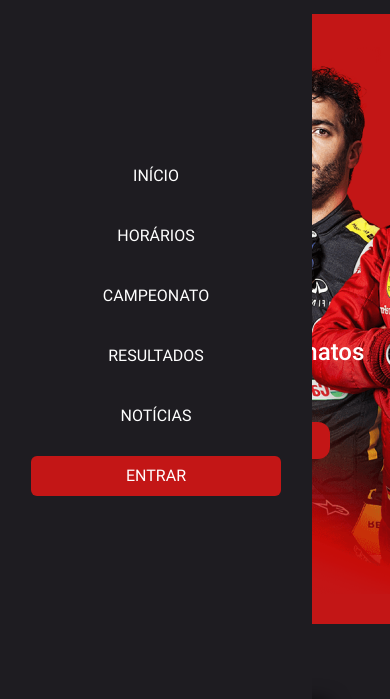
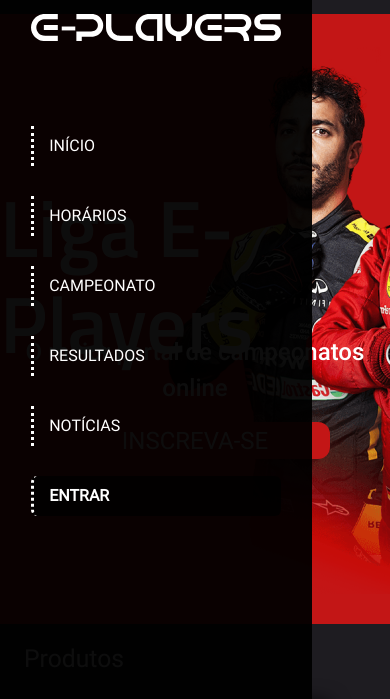
Before and after one commit to BenignoBatista/PFS_UC_09---Site_E-Players, a plain HTML site: page index ER04.html in a window 390 px wide. Both pictures are taken after a click on the picture 352 px from the left and 50 px from the top of the page. Shown: the part 86-785 px from the top of the page. Drawn offline with nearby package versions, Linux system fonts and the light colour scheme.

Commit message:
Ajuste no CSS tablet e celular

```diff
--- a/css/style.css
+++ b/css/style.css
@@ -210,6 +210,8 @@ body {
 }
 
 .comoparticiparbox{
+    display: flex;
+    align-items: center;
     height:490px;
     padding-left: 20px;
     /* border: 1px solid #010101; */
@@ -337,7 +339,7 @@ font-family: "TitilliumWeb-SemiBold";
     }
 }
 
-/*Tablet: 768 - 991px */
+/*Tablet: 0 - 991px */
 @media screen and (max-width: 991px){
     .cabecalho {
         padding: 20px 25px;
@@ -349,9 +351,57 @@ font-family: "TitilliumWeb-SemiBold";
 
     .menu-bars{
         width: 40px;
+        color: white;
     }
 
+    .navbarShow {
+        left: 0 !important;
+    }
 
+    .banner-box{
+        justify-content: center;
+    }
+
+    /* navbar */
+    .menu-principal {
+        position: fixed; /* viewport/janela */
+        top: 0px;
+        left: -80%;
+        z-index: 10;
+        z-index: 10;
+
+        width: 80%;
+        height: 100%;
+        background-color: rgba(0,0,0,0.95);
+        background-image: url(../images/logo.svg);
+        background-repeat: no-repeat;
+        background-position-x: center;
+        background-position-y: 100px;
+        background-size: 250px;
+        /* Já tem flexbox */
+        flex-direction: column;
+        justify-content: center;
+
+        transition: left 0.5s;
+    }
+
+    .menu-principal	a {
+        display: flex;
+        justify-content: flex-start;
+        align-items: center;
+
+        width: 80%;
+        height: 30px;
+        margin-bottom: 30px;
+        font-size: 1.5rem;
+        border-left: 3px dotted white;
+
+    }
+
+    .entrar {
+        background-color: rgba(0,0,0,0.8) !important;
+        font-weight: bold;
+    }
 }
 
 /*Celular: 0 - 767px */
@@ -364,37 +414,9 @@ font-family: "TitilliumWeb-SemiBold";
         width: 25px;
     }
 
-    .navbarShow {
-        left: 0 !important;
-
+    .menu-principal a {
+        margin-bottom: 30px;
+        font-size: 1.0rem;
     }
 
-    /* navbar */
-    .menu-principal {
-        position: fixed; /* viewport/janela */
-        top: 0px;
-        left: -80%;
-        z-index: 10;
-
-        width: 80%;
-        height: 100%;
-        background: #1E1C21;
-
-        /* Já tem flexbox */
-        flex-direction: column;
-        justify-content: center;
-
-        transition: left 0.5s;
-    }
-
-    .menu-principal	a {
-        display: flex;
-        justify-content: center;
-        align-items: center;
-        width: 80%;
-        height: 30px;
-        margin-bottom: 20px;
-        text-align: center;
-        /* background-color: rgba(255,255,255,0.8); */
-    }
 }
```
